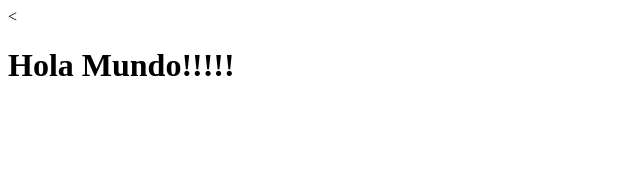
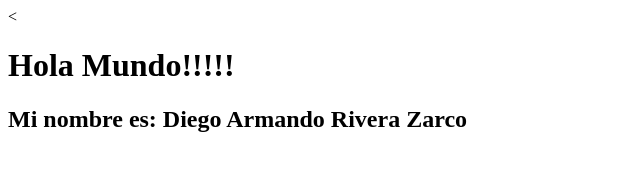
Before and after one commit to CoffeeLemon7719/holamundo, a plain HTML site: page index.html in a window 1280 px wide. Shown: the whole page, without its empty margins (0-640 px from the left). Drawn offline with Linux system fonts and the light colour scheme.

Commit message:
Actualize con mi nombre

```diff
--- a/index.html
+++ b/index.html
@@ -8,5 +8,6 @@
 </head>
 <body>
 	<h1>Hola Mundo!!!!!</h1>
+	<h2>Mi nombre es: Diego Armando Rivera Zarco</h2>
 </body>
 </html>
```
